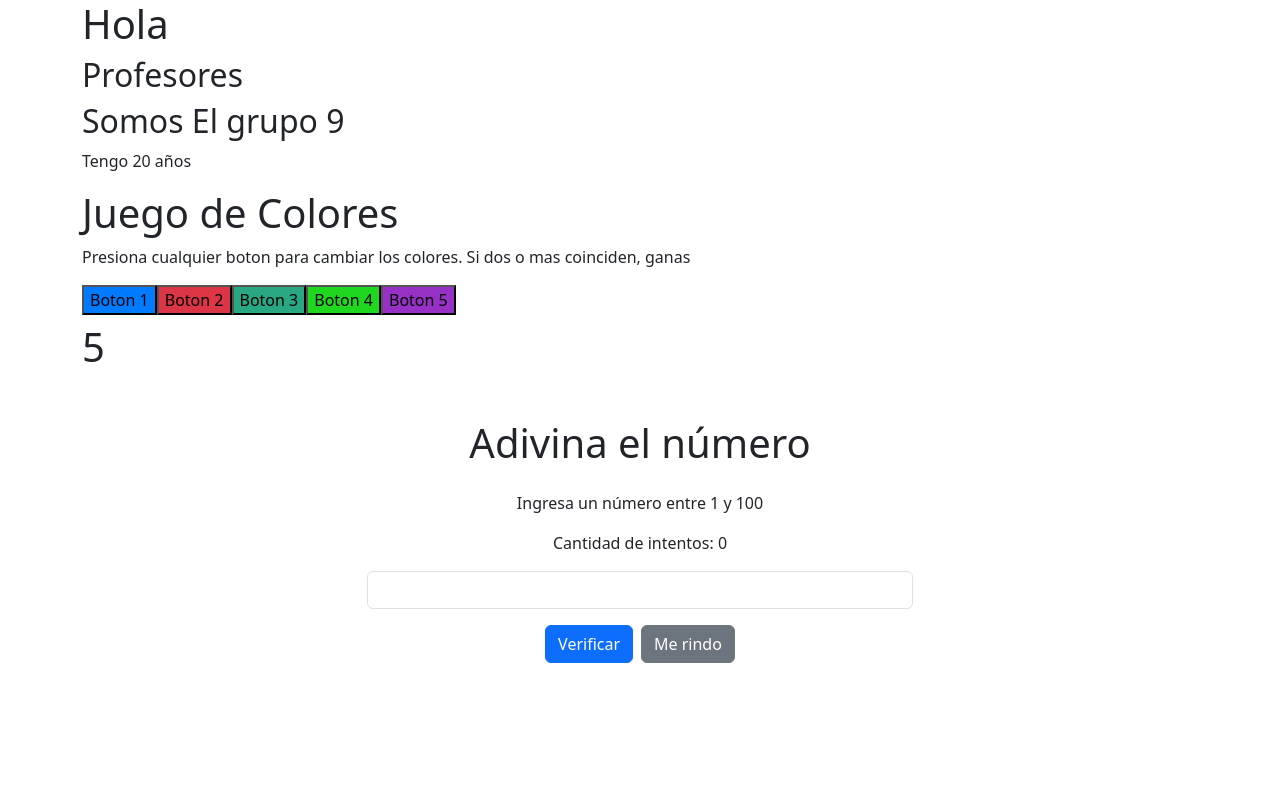
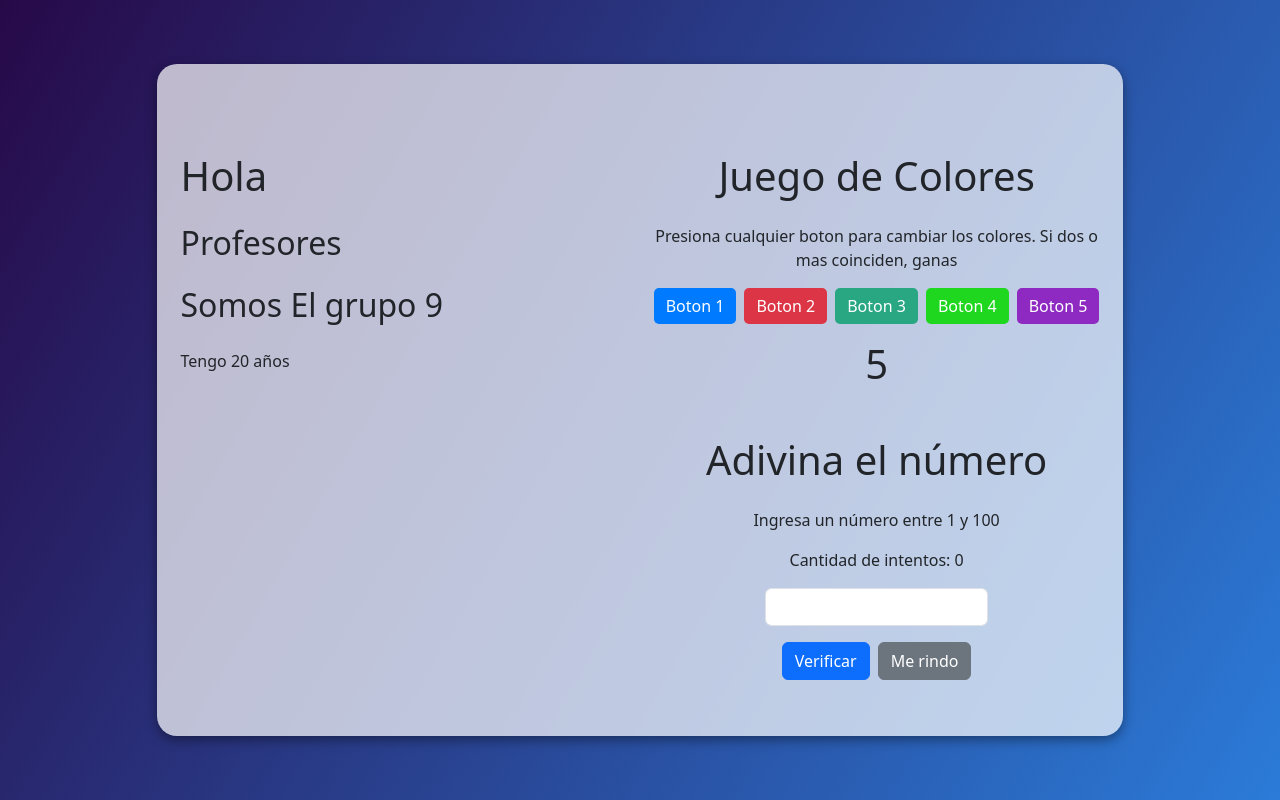
Before and after one commit to CeciTactaca/Proyecto04_GrupoN9, a React (Vite) app: page / in a window 1280 px wide. Built offline with nearby package versions, Linux system fonts and the light colour scheme.

Commit message:
Se agrego estilo y el cartel ganaste en juego colores

```diff
--- a/src/App.jsx
+++ b/src/App.jsx
@@ -2,6 +2,8 @@ import { useState } from 'react'
 import Saludo from './assets/components/Saludo.jsx'
 import JuegoColores from './assets/components/JuegoColores.jsx';
 import {Container, Row, Col} from 'react-bootstrap'
+import AdivinaNumero from './assets/components/AdivinaNumero/AdivinaNumero.jsx';
+import './assets/css/App.css';
 
 
 function App() {
@@ -11,63 +13,18 @@ function App() {
   let apellido = 'El grupo 9';
   let edad = 20;
 
-  const [numeroSecreto] = useState(Math.floor(Math.random() * 100) + 1);
-  const [intentos, setIntentos] = useState(0);
-  const [mensaje, setMensaje] = useState("");
-  const [disabled, setDisabled] = useState(false);
-  const [inputValue, setInputValue] = useState("");
-
-  const verificar = () => {
-    const valor = Number(inputValue);
-    setIntentos(intentos + 1);
-
-    if (valor === numeroSecreto) {
-      setMensaje(`¡Adivinaste! El número era ${numeroSecreto}. Intento número ${intentos + 1}`);
-      setDisabled(true);
-    } else if (valor > numeroSecreto) {
-      setMensaje(`El número ${valor} es muy alto`);
-    } else {
-      setMensaje(`El número ${valor} es muy bajo`);
-    }
-  };
-
-  const rendirse = () => {
-    setMensaje(`Te rendiste 😢. El número era ${numeroSecreto}`);
-    setDisabled(true);
-  };
 
   return (
-    <Container>
+    <Container className="contenedor">
       <Row>
-      <Col> <Saludo nA={nombre} aA={apellido} edad={edad}></Saludo>
-       <JuegoColores />
-      <div className="container text-center mt-5">
-      <h1 className="mb-4">Adivina el número</h1>
-
-      <p>Ingresa un número entre 1 y 100</p>
-      <p>Cantidad de intentos: <span>{intentos}</span></p>
-
-      <input
-        type="number"
-        className="form-control w-50 mx-auto mb-3"
-        value={inputValue}
-        onChange={(e) => setInputValue(e.target.value)}
-        disabled={disabled}
-      />
-
-      <div className="d-flex justify-content-center gap-2 mb-3">
-        <button className="btn btn-primary" onClick={verificar} disabled={disabled}>
-          Verificar
-        </button>
-        <button className="btn btn-secondary" onClick={rendirse} disabled={disabled}>
-          Me rindo
-        </button>
-      </div>
-
-      <p id="mensaje" className="fw-bold">{mensaje}</p>
-    </div>
-    </Col>
-    </Row>
+        <Col>
+          <Saludo nA={nombre} aA={apellido} edad={edad}></Saludo>
+        </Col>
+        <Col>
+          <JuegoColores />
+          <AdivinaNumero />
+        </Col>
+      </Row>
 
     </ Container>
   )
--- /dev/null
+++ b/src/assets/components/AdivinaNumero/AdivinaNumero.jsx
@@ -0,0 +1,61 @@
+import { useState } from "react";
+
+function AdivinaNumero (){
+
+  const [numeroSecreto] = useState(Math.floor(Math.random() * 100) + 1);
+  const [intentos, setIntentos] = useState(0);
+  const [mensaje, setMensaje] = useState("");
+  const [disabled, setDisabled] = useState(false);
+  const [inputValue, setInputValue] = useState("");
+
+  const verificar = () => {
+    const valor = Number(inputValue);
+    setIntentos(intentos + 1);
+
+    if (valor === numeroSecreto) {
+      setMensaje(`¡Adivinaste! El número era ${numeroSecreto}. Intento número ${intentos + 1}`);
+      setDisabled(true);
+    } else if (valor > numeroSecreto) {
+      setMensaje(`El número ${valor} es muy alto`);
+    } else {
+      setMensaje(`El número ${valor} es muy bajo`);
+    }
+  };
+
+  const rendirse = () => {
+    setMensaje(`Te rendiste 😢. El número era ${numeroSecreto}`);
+    setDisabled(true);
+  };
+
+  return (
+    <div className="container text-center mt-5">
+      <h1 className="mb-4">Adivina el número</h1>
+
+      <p>Ingresa un número entre 1 y 100</p>
+      <p>Cantidad de intentos: <span>{intentos}</span></p>
+
+      <input
+        type="number"
+        className="form-control w-50 mx-auto mb-3"
+        value={inputValue}
+        onChange={(e) => setInputValue(e.target.value)}
+        disabled={disabled}
+      />
+
+      <div className="d-flex justify-content-center gap-2 mb-3">
+        <button className="btn btn-primary" onClick={verificar} disabled={disabled}>
+          Verificar
+        </button>
+        <button className="btn btn-secondary" onClick={rendirse} disabled={disabled}>
+          Me rindo
+        </button>
+      </div>
+
+      <p id="mensaje" className="fw-bold">{mensaje}</p>
+    </div>
+
+  );
+
+};
+
+export default AdivinaNumero;
--- a/src/assets/components/JuegoColores.jsx
+++ b/src/assets/components/JuegoColores.jsx
@@ -1,6 +1,7 @@
 import { useEffect, useState } from 'react';
 
 function JuegoColores() {
+
     const colores = ['#007bff', '#dc3545', '#29a783', '#1fd71fff', '#81bd', '#6c757d'];
     const [colorDeBotones, setColorDeBotones] = useState(colores.slice(0, 5));
     const [mensaje, setMensaje] = useState('');
@@ -42,24 +43,25 @@ function JuegoColores() {
         setContador(contador+1);
 
         if (hayColoresRepetidos(coloresNuevos)) {
-            setMensaje('¡Ganaste!');
-            setContador(1);
+            setMensaje(`¡Ganaste! Intento N° ${contador+1}`);
+            setContador(0);
         } else {
-            setMensaje(`Intentos ${contador+1}`);
+            setMensaje(`Intento N° ${contador+1}`);
         }
 
     };
 
     return (
-        <div>
-            <h1>Juego de Colores</h1>
+        <div className="container text-center mt-5">
+            <h1 className="mb-4">Juego de Colores</h1>
             <p>Presiona cualquier boton para cambiar los colores. Si dos o mas coinciden, ganas </p>
-            <div>
+            <div className="d-flex justify-content-center gap-2 mb-3">
                 {colorDeBotones.map((c, i) => (
                     <button
+                        className="btn text-nowrap"
                         key={i}
                         onClick={manejarClick}
-                        style={{ backgroundColor: c }}
+                        style={{ backgroundColor: c, borderRadius: '5px', border:'none', color: 'white'}}
                     >
                         Boton {i + 1}
                     </button>
--- a/src/assets/components/Saludo.jsx
+++ b/src/assets/components/Saludo.jsx
@@ -1,9 +1,9 @@
 function Saludo2 (props){
     return(
-     <div>
-      <h1> Hola </h1>
-      <h2> {props.nA} </h2>
-      <h2>Somos {props.aA}</h2>
+     <div className="container mt-5">
+      <h1 className="mb-4"> Hola </h1>
+      <h2 className="mb-4"> {props.nA} </h2>
+      <h2 className="mb-4">Somos {props.aA}</h2>
       <p>Tengo {props.edad} años</p>
      </div>
     )
--- /dev/null
+++ b/src/assets/css/App.css
@@ -0,0 +1,17 @@
+body {
+  min-height: 100vh;
+  background: linear-gradient(120deg, #270948, #2b7bd8);
+  color: #333;
+  margin: 0;
+  display: grid;
+  align-items: center;
+  justify-content: center;
+}
+
+.contenedor {
+  background-color: rgba(255, 255, 255, 0.70);
+  padding: 40px;
+  border-radius: 20px;
+  box-shadow: 0 4px 12px rgba(0, 0, 0, 0.4);
+
+}
```
